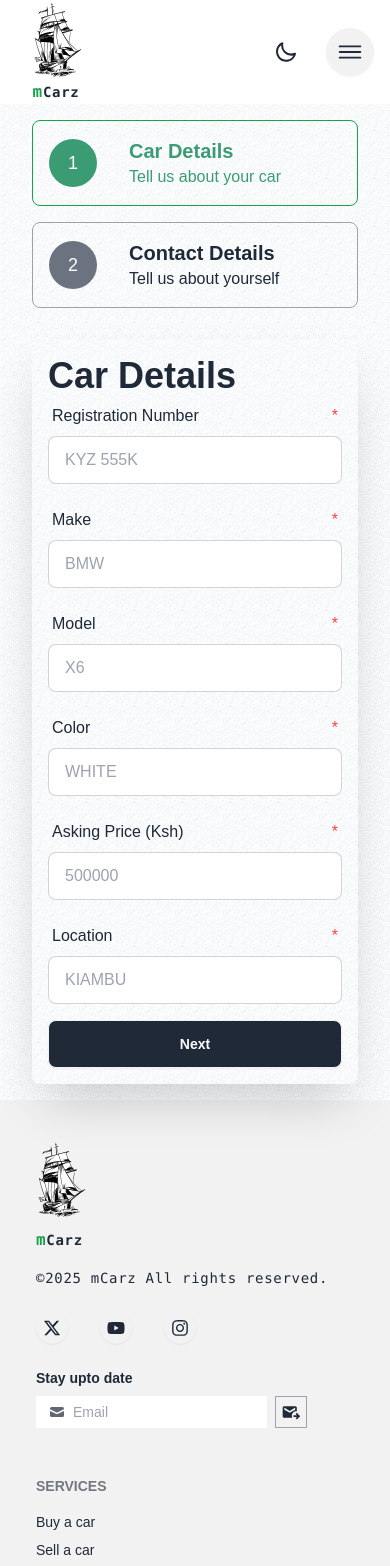
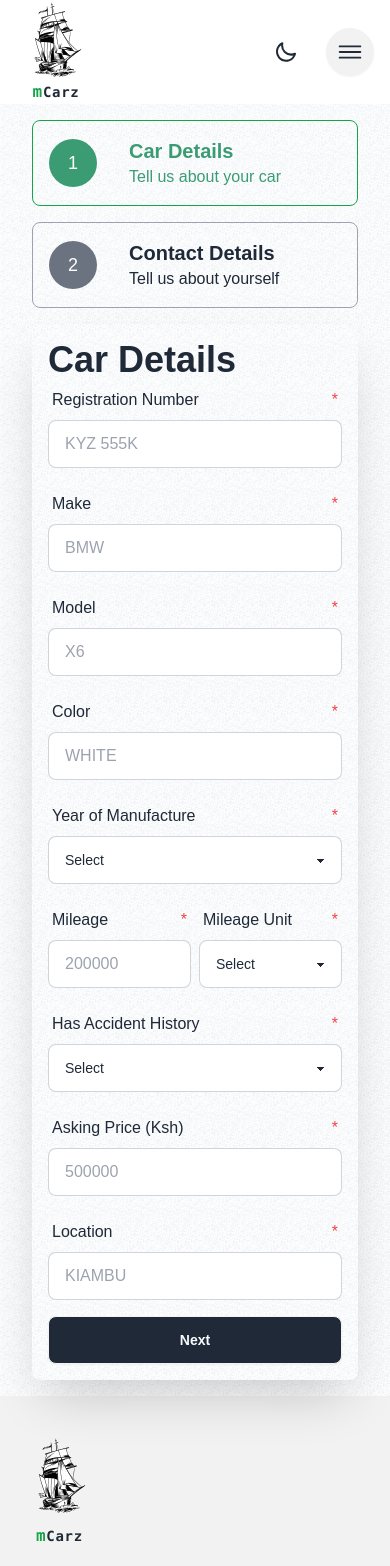
Before and after one commit to MwauratheAlex/mCarz, a Next.js app: page /sell-car in a window 390 px wide. Shown: the top 1566 px of the page. Built offline with nearby package versions, Linux system fonts and the light colour scheme.

Commit message:
hell of a form

```diff
--- a/src/app/sell-car/page.tsx
+++ b/src/app/sell-car/page.tsx
@@ -1,43 +1,50 @@
 'use client'
 import { PaddingWrapper } from "@/components/ui/PaddingWrapper";
 import { cn } from "@/lib/utils";
-import { useState } from "react"
-import { useForm, SubmitHandler, UseFormRegisterReturn, FieldError } from "react-hook-form"
+import { useMemo, useState } from "react"
+import { useForm, UseFormRegisterReturn, FieldError, UseFormRegister, FieldErrors, UseFormTrigger, UseFormWatch } from "react-hook-form"
 
 type CarDetailsInput = {
   regNumber: string
   make: string
   model: string
   color: string
-  askingPrice: number
+  yearOfManufacture: string
+  mileage: string
+  mileageUnits: string
+  hasAccidentHistory: string
+  askingPrice: string
   location: string
 }
 
 type ContactDetailsInput = {
-  name: string
+  firstname: string
+  lastname: string
   email: string
   phone: string
+  preferedContactMethod: string
 }
 
+
 export default function SellCarPage() {
-  const [carDetailsData, setCarDetailsData] = useState<CarDetailsInput | null>(null);
+  const [activeStep, setActiveStep] = useState<string>("car-details");
 
-  const carDetailsSubmitHandler: SubmitHandler<CarDetailsInput> = (data) => {
-    setCarDetailsData(data)
-    setActiveStep("contact-details")
+  const { register, handleSubmit, formState, trigger, watch } = useForm<{
+    carDetails: CarDetailsInput,
+    contactDetails: ContactDetailsInput
+  }>({
+    defaultValues: {
+      carDetails: {},
+      contactDetails: {},
+    },
+  })
+
+  const onSubmit = (data: {
+    carDetails: CarDetailsInput, contactDetails: ContactDetailsInput
+  }) => {
+    console.log("submitted Data")
+    console.log(data)
   }
-
-  const contactDetailsSubmitHandler: SubmitHandler<ContactDetailsInput> = (data) => {
-    console.log("car details")
-    console.log(carDetailsData)
-    console.log("user details")
-    console.log(data)
-    setActiveStep("car-details")
-    // Upload data to db
-  }
-
-
-  const [activeStep, setActiveStep] = useState<string>("car-details");
 
   return (
     <div>
@@ -60,12 +67,24 @@ export default function SellCarPage() {
 
             </div>
           </div>
-          <div className="w-full md:w-2/3 py-4">
+          <div className="w-full md:w-2/3 md:py-4 pb-4">
             {activeStep === "car-details" && (
-              <CarDetailsForm onSubmit={carDetailsSubmitHandler} />
+              <CarDetailsForm
+                register={register}
+                errors={formState.errors}
+                onNext={() => setActiveStep("contact-details")}
+                trigger={trigger}
+                watch={watch}
+              />
             )}
             {activeStep === "contact-details" && (
-              <ContactDetailsForm onSubmit={contactDetailsSubmitHandler} />
+              <ContactDetailsForm
+                register={register}
+                errors={formState.errors}
+                onBack={() => setActiveStep("car-details")}
+                onSubmit={handleSubmit(onSubmit)}
+                watch={watch}
+              />
             )}
           </div>
         </div>
@@ -97,56 +116,118 @@ function StepIndicator({ num, title, subtitle, active }: {
   );
 }
 
-function CarDetailsForm(props: { onSubmit: SubmitHandler<CarDetailsInput> }) {
-  const {
-    register,
-    handleSubmit,
-    formState: { errors },
-  } = useForm<CarDetailsInput>()
+function CarDetailsForm({ register, errors, onNext, trigger, watch }: {
+  register: UseFormRegister<{
+    carDetails: CarDetailsInput,
+    contactDetails: ContactDetailsInput,
+  }>,
+  errors?: FieldErrors<{ carDetails: CarDetailsInput }>,
+  onNext: () => void,
+  trigger: UseFormTrigger<{ carDetails: CarDetailsInput, contactDetails: ContactDetailsInput }>,
+  watch: UseFormWatch<{ carDetails: CarDetailsInput, contactDetails: ContactDetailsInput }>
+}) {
+
+  const handleNext = async () => {
+    const isValid = await trigger("carDetails", { shouldFocus: true });
+    console.log(errors?.carDetails)
+    if (isValid) {
+      onNext();
+      window.scrollTo({ top: 0, behavior: "smooth" });
+    }
+  }
+
+  const watchedFields = watch("carDetails")
+
+  const manufactureYears = useMemo(() => {
+    const years: number[] = []
+    const startingYear = 1976
+    const endingYear = new Date(Date.now()).getFullYear()
+
+    for (let i = startingYear; i <= endingYear; ++i) {
+      years.push(i)
+    }
+
+    return years
+  }, []);
 
   return (
     <div className="p-4 rounded-lg shadow-black/20
                shadow-2xl">
       <p className="text-4xl font-semibold">Car Details</p>
-      <form className="flex flex-col gap-4" onSubmit={handleSubmit(props.onSubmit)}>
+      <form className="flex flex-col gap-4" onSubmit={e => e.preventDefault()}>
         <TextInput
           title="Registration Number"
           placeholder="KYZ 555K"
-          register={register("regNumber", { required: true })}
-          error={errors.regNumber}
+          register={register("carDetails.regNumber", { required: true })}
+          error={watchedFields.regNumber === "" ? errors?.carDetails?.regNumber : undefined}
         />
         <TextInput
           title="Make"
           placeholder="BMW "
-          register={register("make", { required: true })}
-          error={errors.make}
+          register={register("carDetails.make", { required: true })}
+          error={watchedFields.make === "" ? errors?.carDetails?.make : undefined}
         />
         <TextInput
           title="Model"
           placeholder="X6"
-          register={register("model", { required: true })}
-          error={errors.model}
+          register={register("carDetails.model", { required: true })}
+          error={watchedFields.model === "" ? errors?.carDetails?.model : undefined}
         />
         <TextInput
           title="Color"
           placeholder="WHITE"
-          register={register("color", { required: true })}
-          error={errors.color}
+          register={register("carDetails.color", { required: true })}
+          error={watchedFields.color === "" ? errors?.carDetails?.color : undefined}
         />
+
+        <SelectInput
+          title="Year of Manufacture"
+          values={manufactureYears}
+          register={register("carDetails.yearOfManufacture", { required: true })}
+          error={watchedFields.yearOfManufacture === "" ? errors?.carDetails?.yearOfManufacture : undefined}
+        />
+
+        <div className="flex gap-2 md:gap-4">
+          <TextInput
+            title="Mileage"
+            placeholder="200000"
+            type="number"
+            register={register("carDetails.mileage", { required: true })}
+            error={watchedFields.mileage === "" ? errors?.carDetails?.mileage : undefined}
+          />
+          <SelectInput
+            title="Mileage Unit"
+            values={["KM", "MILES"]}
+            register={register("carDetails.mileageUnits", { required: true })}
+            error={watchedFields.mileageUnits === "" ? errors?.carDetails?.mileageUnits : undefined}
+          />
+        </div>
+
+        <SelectInput
+          title="Has Accident History"
+          values={["YES", "NO"]}
+          register={register("carDetails.hasAccidentHistory", { required: true })}
+          error={watchedFields.hasAccidentHistory === "" ? errors?.carDetails?.hasAccidentHistory : undefined}
+        />
+
         <TextInput
           title="Asking Price (Ksh)"
           placeholder="500000"
-          register={register("askingPrice", { required: true })}
-          error={errors.askingPrice}
+          type="number"
+          register={register("carDetails.askingPrice", { required: true })}
+          error={watchedFields.askingPrice === "" ? errors?.carDetails?.askingPrice : undefined}
         />
         <TextInput
           title="Location"
           placeholder="KIAMBU"
-          register={register("location", { required: true })}
-          error={errors.location}
+          register={register("carDetails.location", { required: true })}
+          error={watchedFields.location === "" ? errors?.carDetails?.location : undefined}
         />
-        <button type="submit" className="daisy-btn bg-gray-800 text-gray-50
-                hover:text-white hover:bg-gray-950">
+        <button className="daisy-btn bg-gray-800 text-gray-50
+                hover:text-white hover:bg-gray-950"
+          type="button"
+          onClick={handleNext}
+        >
           Next
         </button>
       </form>
@@ -155,67 +236,130 @@ function CarDetailsForm(props: { onSubmit: SubmitHandler<CarDetailsInput> }) {
 }
 
 
-function ContactDetailsForm(props: { onSubmit: SubmitHandler<ContactDetailsInput> }) {
-  const {
-    register,
-    handleSubmit,
-    formState: { errors },
-  } = useForm<ContactDetailsInput>()
+function ContactDetailsForm({ register, errors, onBack, onSubmit, watch }: {
+  register: UseFormRegister<{
+    carDetails: CarDetailsInput,
+    contactDetails: ContactDetailsInput,
+  }>,
+  errors?: FieldErrors<{ contactDetails: ContactDetailsInput }>,
+  watch: UseFormWatch<{ carDetails: CarDetailsInput, contactDetails: ContactDetailsInput }>
+  onBack: () => void,
+  onSubmit: () => void
+}) {
+
+  const watchedFields = watch("contactDetails")
+
+  const [agreedToTerms, setAgreedToTerms] = useState<boolean>(false)
 
   return (
     <div className="p-4 rounded-lg shadow-black/20
                shadow-2xl">
       <p className="text-4xl font-semibold">Contact Details</p>
-      <form className="flex flex-col gap-4" onSubmit={handleSubmit(props.onSubmit)}>
+      <form className="flex flex-col gap-4" onSubmit={onSubmit}>
         <TextInput
-          title="Name"
-          placeholder="John Doe"
-          register={register("name", { required: true })}
-          error={errors.name}
+          title="First Name"
+          placeholder="John"
+          register={register("contactDetails.firstname", { required: true })}
+          error={watchedFields.firstname === "" ? errors?.contactDetails?.firstname : undefined}
+        />
+        <TextInput
+          title="Last Name"
+          placeholder="Doe"
+          register={register("contactDetails.lastname", { required: true })}
+          error={watchedFields.lastname === "" ? errors?.contactDetails?.lastname : undefined}
         />
         <TextInput
           title="Email"
           placeholder="johndoe@mail.com"
-          register={register("email", { required: true })}
-          error={errors.email}
+          register={register("contactDetails.email", { required: true })}
+          error={watchedFields.email === "" ? errors?.contactDetails?.email : undefined}
         />
         <TextInput
           title="Phone"
           placeholder="0700 000 000"
-          register={register("phone", { required: true })}
-          error={errors.phone}
+          register={register("contactDetails.phone", { required: true })}
+          error={watchedFields.phone === "" ? errors?.contactDetails?.phone : undefined}
         />
-        <button type="submit" className="daisy-btn bg-gray-800 text-gray-50
+        <div className="form-control">
+          <label className="daisy-label cursor-pointer flex justify-start gap-4">
+            <input
+              type="checkbox"
+              className="daisy-checkbox"
+              checked={agreedToTerms}
+              onChange={() => setAgreedToTerms(prev => !prev)}
+            />
+            <span className="daisy-label-text">
+              By checking this label, I agree to the terms and conditions.
+            </span>
+          </label>
+        </div>
+
+        <div className="flex gap-8">
+          <button type="button" className="daisy-btn  grow" onClick={onBack}>
+            Prev
+          </button>
+          <button type="submit" className="daisy-btn grow bg-gray-800 text-gray-50
                 hover:text-white hover:bg-gray-950">
-          Next
-        </button>
+            Submit
+          </button>
+        </div>
       </form>
     </div>
   );
 }
 
-function TextInput({ title, placeholder, register, error }: {
+function TextInput({ title, placeholder, type, register, error }: {
   title: string,
   placeholder: string
   register: UseFormRegisterReturn,
   error?: FieldError
+  type?: string
 }) {
   return (
     <label className="daisy-form-control w-full">
       <div className="daisy-label">
         <span className="daisy-label-text text-base">{title}</span>
         <span className="daisy-label-text-alt text-red-500 text-base">*</span>
-
       </div>
       <input
         className={cn(
           "daisy-input daisy-input-bordered w-full uppercase",
           { "border-red-400 focus:outline-red-400": error }
         )}
-        type="text"
+        type={type ? type : "text"}
         placeholder={placeholder}
         {...register}
       />
     </label>
   );
 }
+
+
+function SelectInput({ title, values, register, error }: {
+  title: string,
+  values: string[] | number[],
+  register: UseFormRegisterReturn,
+  error?: FieldError,
+}) {
+  return (
+    <label className="daisy-form-control w-full">
+      <div className="daisy-label">
+        <span className="daisy-label-text text-base">{title}</span>
+        <span className="daisy-label-text-alt text-red-500 text-base">*</span>
+      </div>
+      <select
+        className={cn(
+          "daisy-select daisy-select-bordered",
+          { "border-red-400 focus:outline-red-400": error }
+        )}
+        {...register}
+      >
+        <option value="">Select</option>
+        {values.map((value, idx) => (
+          <option key={`${idx}-select-${value}`}>
+            {value}
+          </option>
+        ))}
+      </select>
+    </label>);
+}
```
